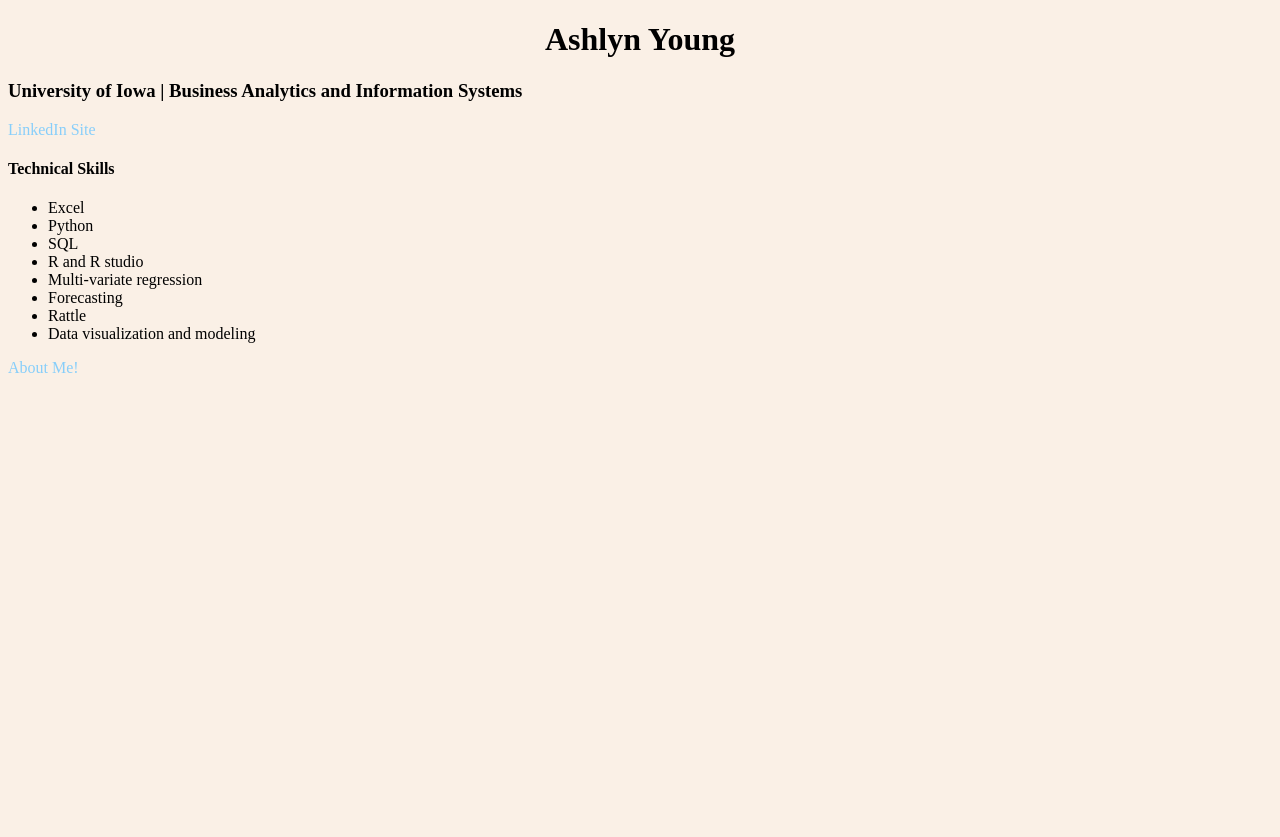
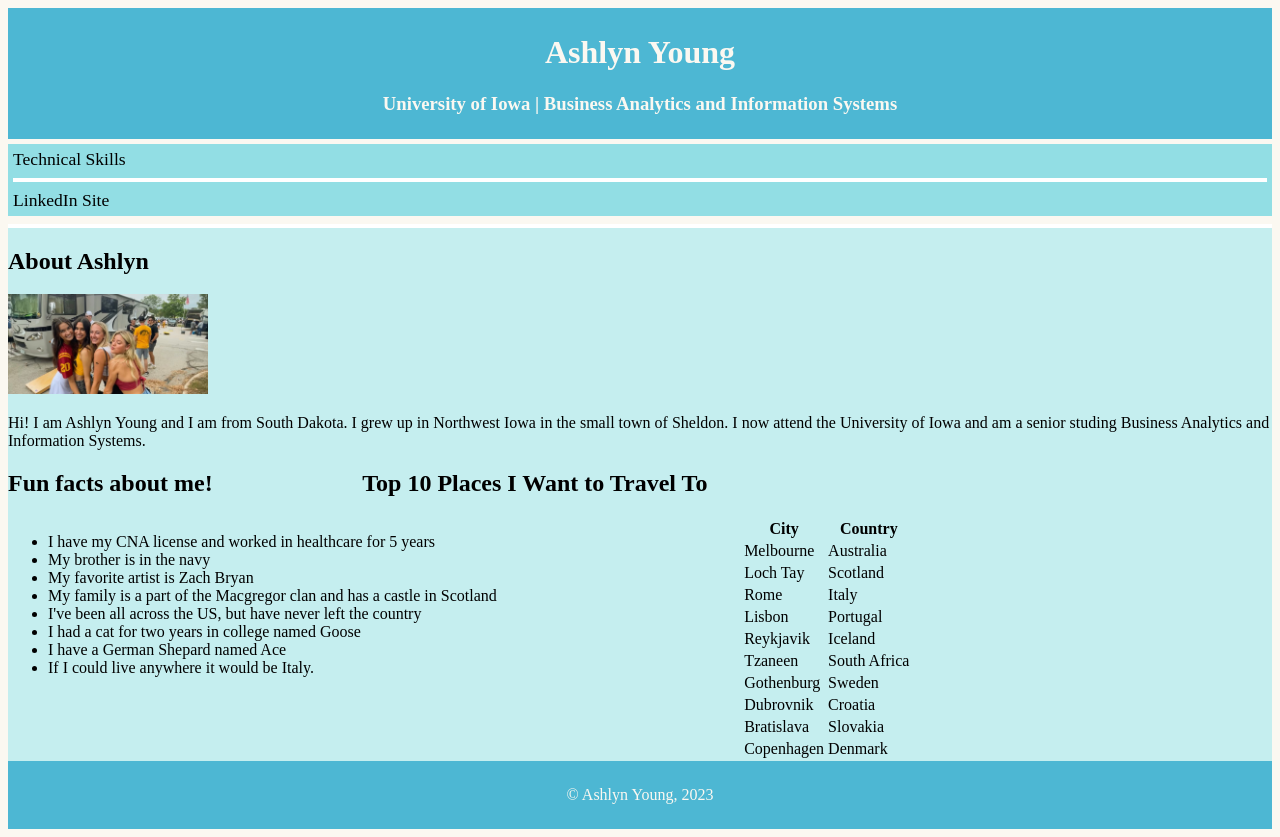
Before and after one commit to ashlynyoungg/ashlynyoung_HW6, a plain HTML site: page index.html in a window 1280 px wide. Before the commit the page ends 800 px from the top, so only its background shows below. Drawn offline with Linux system fonts and the light colour scheme.

Commit message:
Made style changes.

```diff
--- a/index.html
+++ b/index.html
@@ -4,31 +4,95 @@
     <meta charset="UTF-8">
     <meta http-equiv="X-UA-Compatible" content="IE=edge">
     <meta name="viewport" content="width=device-width, initial-scale=1.0">
-    <title>Document</title>
+    <title>Ashlyn Young</title>
     <link rel="stylesheet" href="style.css" >
 </head>
-<body>
-    <h1>
-        Ashlyn Young
-    </h1>
-    <h3>
-        University of Iowa | Business Analytics and Information Systems
-    </h3>
-    <a href="https://www.linkedin.com/in/ashlyn-young-b57218233/">LinkedIn Site</a>
-    <h4>
-        Technical Skills
-    </h4>
-    <ul>
-        <li>Excel</li>
-        <li>Python</li>
-        <li>SQL</li>
-        <li>R and R studio</li>
-        <li>Multi-variate regression</li>
-        <li>Forecasting</li>
-        <li>Rattle</li>
-        <li>Data visualization and modeling</li>
-    </ul>
-    <a href="ashlynyoung.html">About Me!</a>
-
+<body class="page_1">
+    <header>
+        <h1>Ashlyn Young</h1>
+        <h3>University of Iowa | Business Analytics and Information Systems</h3>
+    </header>
+    <nav>
+        <a href="./ashlynyoung.html"> Technical Skills</a>
+        <hr>
+        <a href="https://www.linkedin.com/in/ashlyn-young-b57218233/">LinkedIn Site</a>
+    </nav>
+    <main>
+        <hr>
+        <h2>
+            About Ashlyn
+        </h2>
+        <img src="football.jpg" width="200" alt="Iowa vs. Iowa State Game" >
+        <p>
+            Hi! I am Ashlyn Young and I am from South Dakota. I grew up in Northwest Iowa in the small town of Sheldon.
+            I now attend the University of Iowa and am a senior studing Business Analytics and Information Systems.
+        </p>
+        <h2> Fun facts about me! &nbsp; &nbsp; &nbsp; &nbsp; &nbsp; &nbsp; &nbsp; &nbsp; &nbsp; &nbsp; &nbsp; &nbsp; Top 10 Places I Want to Travel To</h2>
+        <div class="list">
+        <ul>
+         <li>I have my CNA license and worked in healthcare for 5 years</li>
+         <li>My brother is in the navy</li>
+         <li>My favorite artist is Zach Bryan</li>
+         <li>My family is a part of the Macgregor clan and has a castle in Scotland</li>
+         <li>I've been all across the US, but have never left the country</li>
+         <li>I had a cat for two years in college named Goose</li>
+         <li>I have a German Shepard named Ace</li>
+         <li>If I could live anywhere it would be Italy.</li>
+        </ul>
+        </div>
+        <div class="table">
+        <table>
+            <tr>
+                <th>City</th>
+                <th>Country</th>
+            </tr>
+            <tr>
+                <td>Melbourne</td>
+                <td>Australia</td>
+            </tr>
+            <tr>
+                <td>Loch Tay</td>
+                <td>Scotland</td>
+            </tr>
+            <tr>
+                <td>Rome</td>
+                <td>Italy</td>
+            </tr>
+            <tr>
+                <td>Lisbon</td>
+                <td>Portugal</td>
+            </tr>
+            <tr>
+                <td>Reykjavik</td>
+                <td>Iceland</td>
+            </tr>
+            <tr>
+                <td>Tzaneen</td>
+                <td>South Africa</td>
+            </tr>
+            <tr>
+                <td>Gothenburg</td>
+                <td>Sweden</td>
+            </tr>
+            <tr>
+                <td>Dubrovnik</td>
+                <td>Croatia</td>
+            </tr>
+            <tr>
+                <td>Bratislava</td>
+                <td>Slovakia</td>
+            </tr>
+            <tr>
+                <td>Copenhagen</td>
+                <td>Denmark</td>
+            </tr>
+        </table>
+        </div>
+        <div class="clearfix">
+        </div>
+    </main>
+    <footer>
+        &copy; Ashlyn Young, 2023
+    </footer>
 </body>
 </html>
--- a/style.css
+++ b/style.css
@@ -1,27 +1,76 @@
-body { background:#faf0e6; font-family: "Georgia, serif"; }
-h1 { text-align:center; font-weight:bold; }
-table {
+
+.page_1 {
+    background-color: #FBF8F1;
+}
+
+.page_2 {
+    background-color: #FBF8F1;
+}
+
+header {
+    background-color: #4DB7D3;
+    padding: 5px;
+    text-align: center;
+    color: #FBF8F1;
+}
+
+nav {
+    background-color: #92DEE4;
+    margin-top: 5px;
+    margin-bottom: 5px;
+    padding:5px;
+}
+
+a {
+    text-decoration: none;
+    font-size: 1.1rem;
+}
+
+a:link {
+    color:black;
+}
+
+    a:visited {
+        color: black;
+    }
+
+    a:hover {
+        color: #3379B7;
+        text-decoration: underline;
+    }
+
+main {
+    background-color: #C5EEEF;
+}
+
+footer {
+    background-color: #4DB7D3;
+    padding: 25px;
+    text-align: center;
+    color: #FBF8F1;
+}
+
+.list {
+    width:55%;
+    margin-right:2%;
+    float: left;
+}
+
+.table {
+    width: 42%;
+    float: right;
     border-collapse: collapse;
 }
-table, th, td {
-    border: 1px solid black;
-    padding: 15px
+
+.clearfix {
+    clear: both;
 }
 
-td {
-    background-color: #f5f5f5;
-    width:50px;
+hr {
+    border: 2.5px solid white;
 }
 
-th {
-    background-color: #f5f5f5;
+img {
+    max-width: 100%;
+    height: auto;
 }
-
-caption {
-    font-weight: bold;
-}
-
-
-a:link {color:lightskyblue; text-decoration:none;}
-a:visited {color:slategrey; text-decoration:none}
-a:hover {color:lightskyblue; text-decoration:underline}
```
Also changed, not shown: ashlynyoung.html (+17 -67 lines), football.jpg (added).
